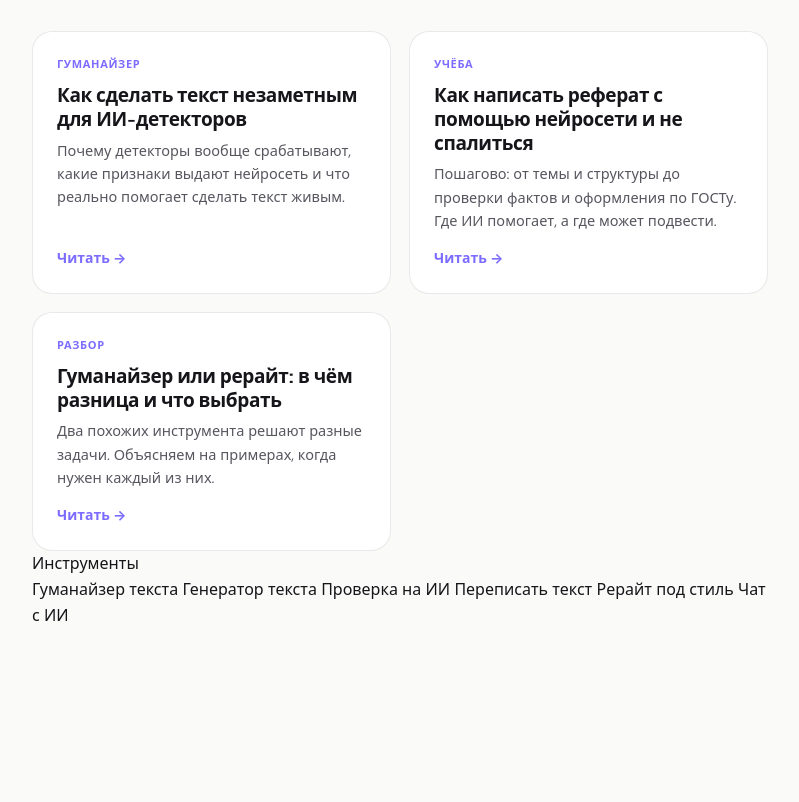
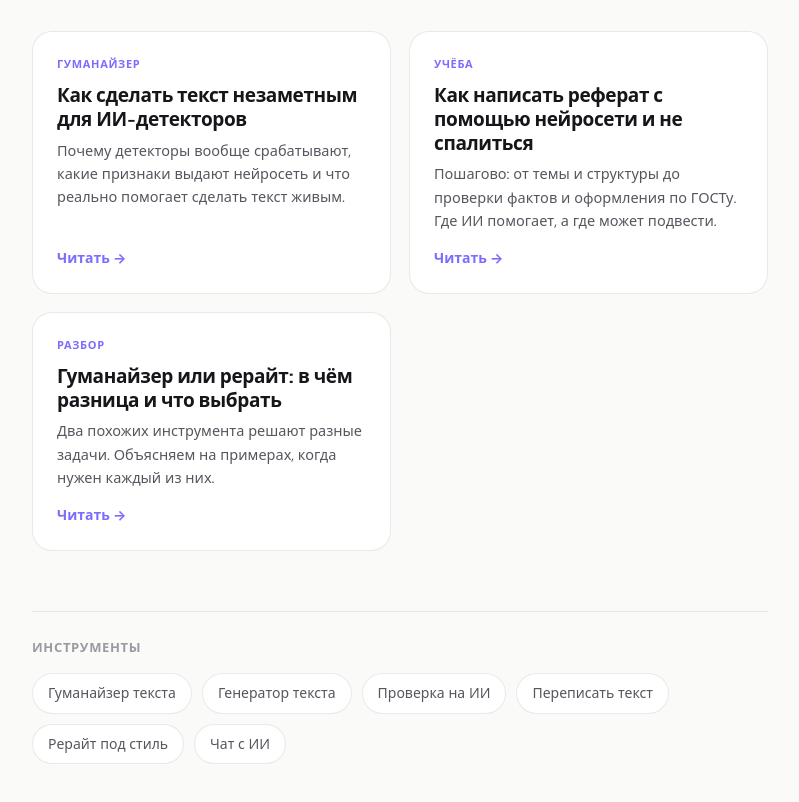
Before and after one commit to MajourcI/aitools, a website: page public/blog/index.html in a window 1280 px wide. Shown: the part 228-1030 px from the top of the page, without its empty margins (240-1039 px from the left). Before the commit the page ends 952 px from the top, so only its background shows below. Drawn offline with Linux system fonts and the light colour scheme.

Commit message:
fix(ui): move shared cross-links footer into study.css (fixes blog & about footers)

```diff
--- a/public/study.css
+++ b/public/study.css
@@ -135,4 +135,11 @@ textarea:focus,input:focus{border-color:var(--accent);box-shadow:0 0 0 4px var(-
 .cta-box b{display:block;color:var(--text);margin-bottom:4px}
 .cta-box a{font-weight:700}
 
+/* ---- Cross-links footer (shared by tool, blog & about pages) ---- */
+.cross{margin-top:60px;padding-top:26px;border-top:1px solid var(--card-border)}
+.cross-title{font-size:13px;text-transform:uppercase;letter-spacing:.05em;color:var(--text3);font-weight:700;margin-bottom:14px}
+.cross-links{display:flex;flex-wrap:wrap;gap:10px}
+.cross-links a{font-size:14px;color:var(--text2);background:var(--card);border:1px solid var(--card-border);padding:8px 15px;border-radius:var(--radius-pill);transition:.2s var(--ease)}
+.cross-links a:hover{color:var(--text);border-color:var(--accent);transform:translateY(-1px)}
+
 @media (prefers-reduced-motion: reduce){*{animation:none!important;transition:none!important}html{scroll-behavior:auto}}
```
